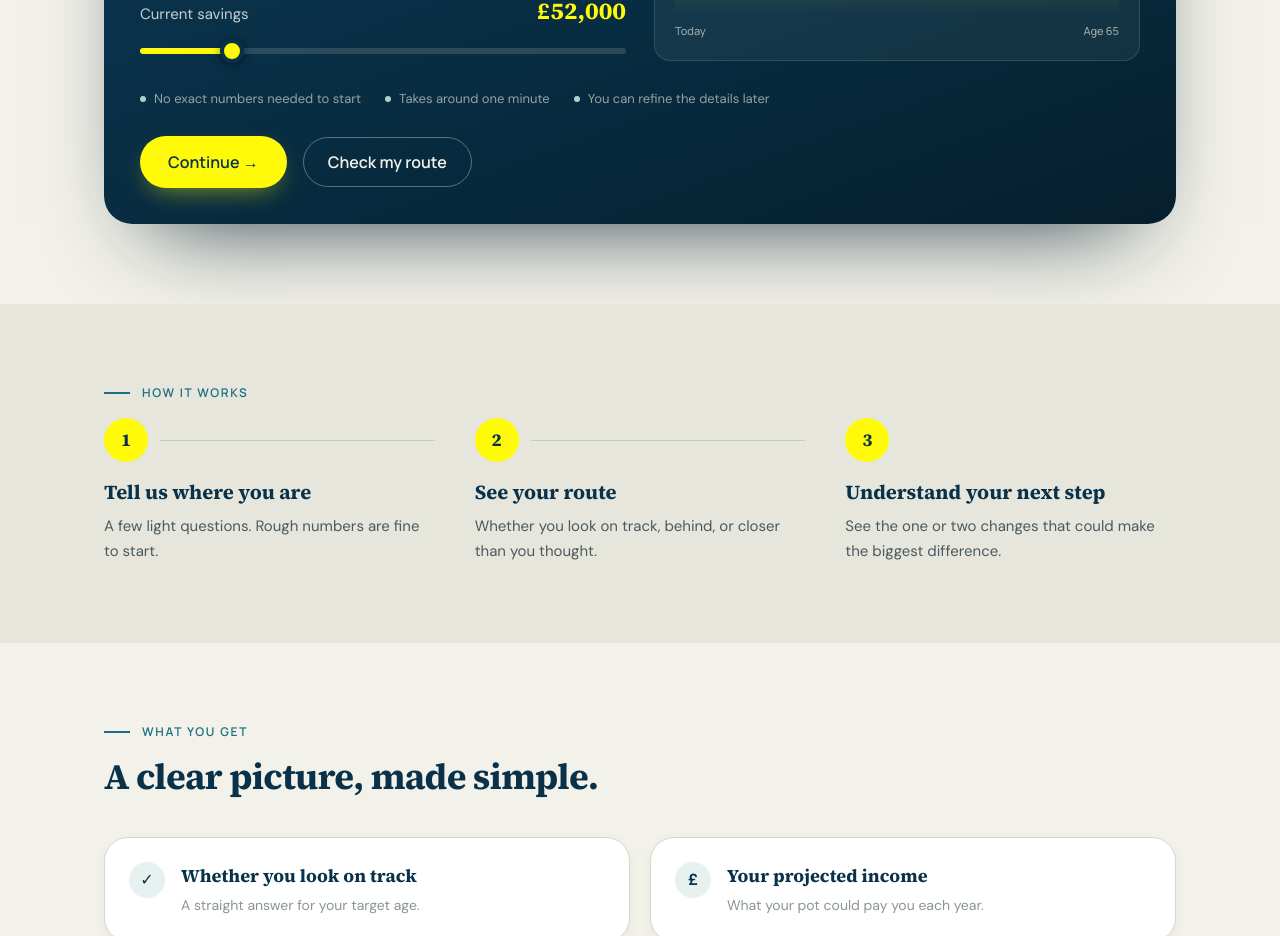
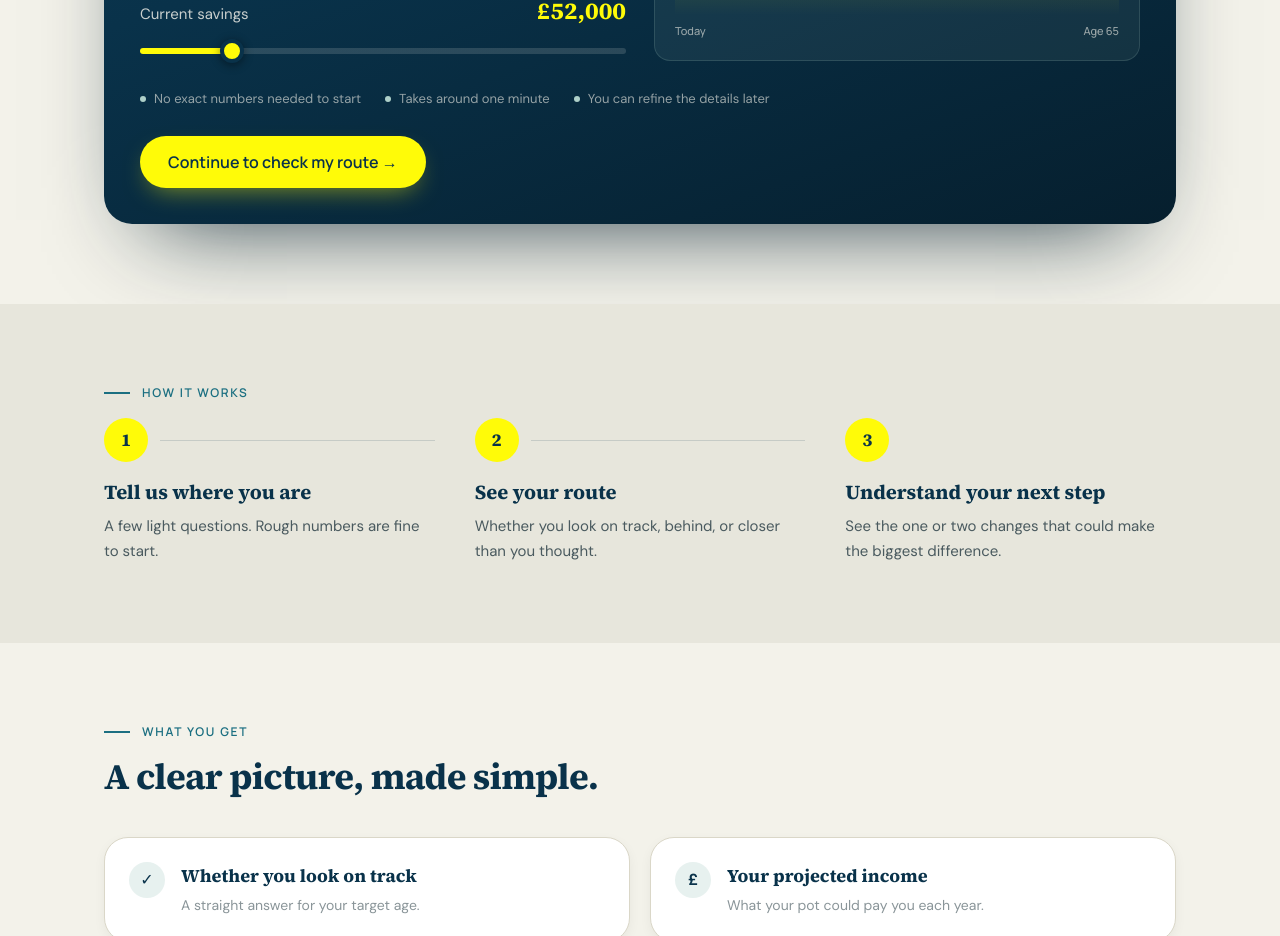
Before and after one commit to EarthFir/route-to-retire, a React (Vite) app: page / in a window 1280 px wide. Shown: the part 1380-2316 px from the top of the page. Built offline with nearby package versions, Linux system fonts and the light colour scheme.

Commit message:
Combine landing page preview CTAs into one button
The blue calculator-preview card had two buttons both linking to
/check ("Continue" and "Check my route"), which was redundant.
Merged into a single "Continue to check my route" primary CTA.

Co-Authored-By: Claude Sonnet 5 <noreply@anthropic.com>

```diff
--- a/src/pages/Home.jsx
+++ b/src/pages/Home.jsx
@@ -206,8 +206,7 @@ function CheckPreviewWidget() {
       </div>
 
       <div className="flex flex-wrap items-center gap-4 mt-7">
-        <PrimaryCTA to="/check">Continue →</PrimaryCTA>
-        <SecondaryCTA to="/check" dark>Check my route</SecondaryCTA>
+        <PrimaryCTA to="/check">Continue to check my route →</PrimaryCTA>
       </div>
     </div>
   );
```
